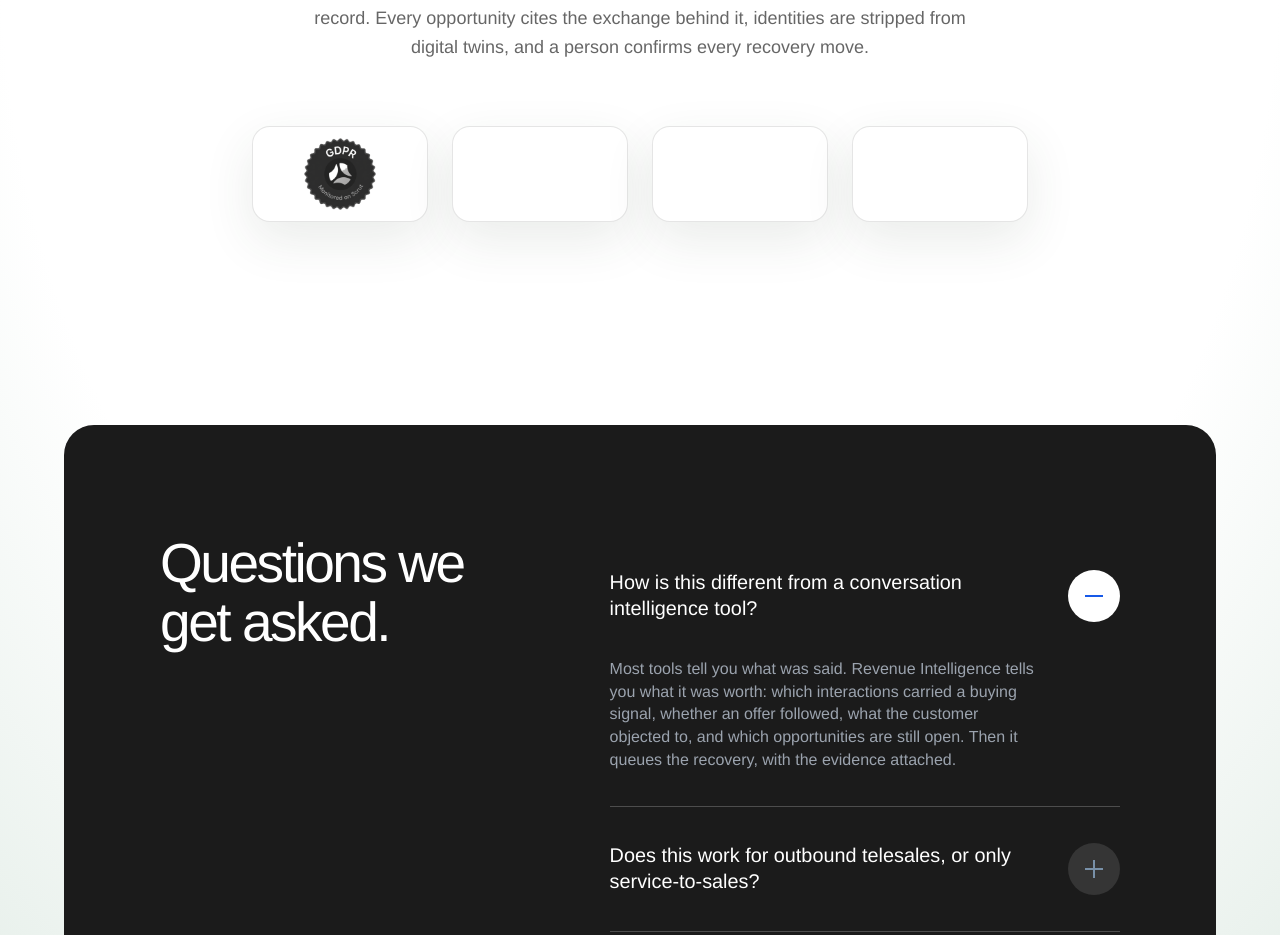
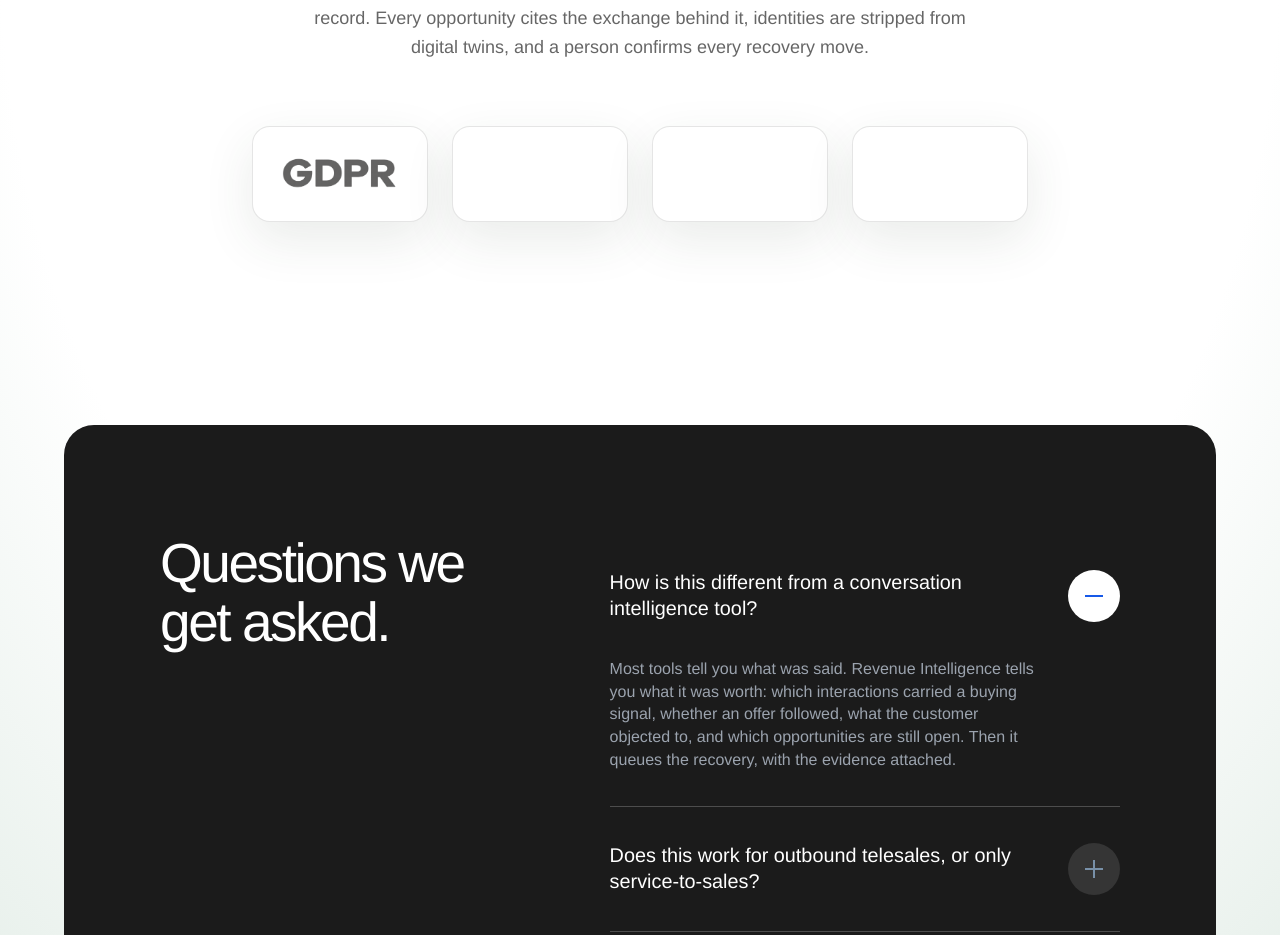
Before and after one commit to Umesh0014/DO-website, a Next.js app: page /revenue-intelligence in a window 1280 px wide. Shown: the part 3740-4675 px from the top of the page. Built offline with nearby package versions, Linux system fonts and the light colour scheme; a web font is replaced by a local one.

Commit message:
Update GDPR trust graphic

```diff
--- a/app/components/IntelligenceLandingPage.tsx
+++ b/app/components/IntelligenceLandingPage.tsx
@@ -1046,8 +1046,8 @@ export default function IntelligenceLandingPage({
               activePage === "training"
                 ? undefined
                 : {
-                    alt: "GDPR monitored on Scrut",
-                    src: "/gdpr-monitored-grayscale-transparent.png",
+                    alt: "GDPR",
+                    src: "/gdpr-wordmark-transparent.png",
                   }
             }
             heading={
--- a/components/ui/feature135.tsx
+++ b/components/ui/feature135.tsx
@@ -42,7 +42,7 @@ export function Feature135({
               {index === 0 && firstTileImage ? (
                 <img
                   alt={firstTileImage.alt}
-                  className="h-14 w-14 object-contain sm:h-[72px] sm:w-[72px]"
+                  className="h-auto max-h-14 w-[104px] object-contain sm:max-h-[68px] sm:w-[132px]"
                   src={firstTileImage.src}
                 />
               ) : null}
```
Also changed, not shown: public/gdpr-monitored-grayscale-transparent.png (deleted), public/gdpr-wordmark-transparent.png (added).
